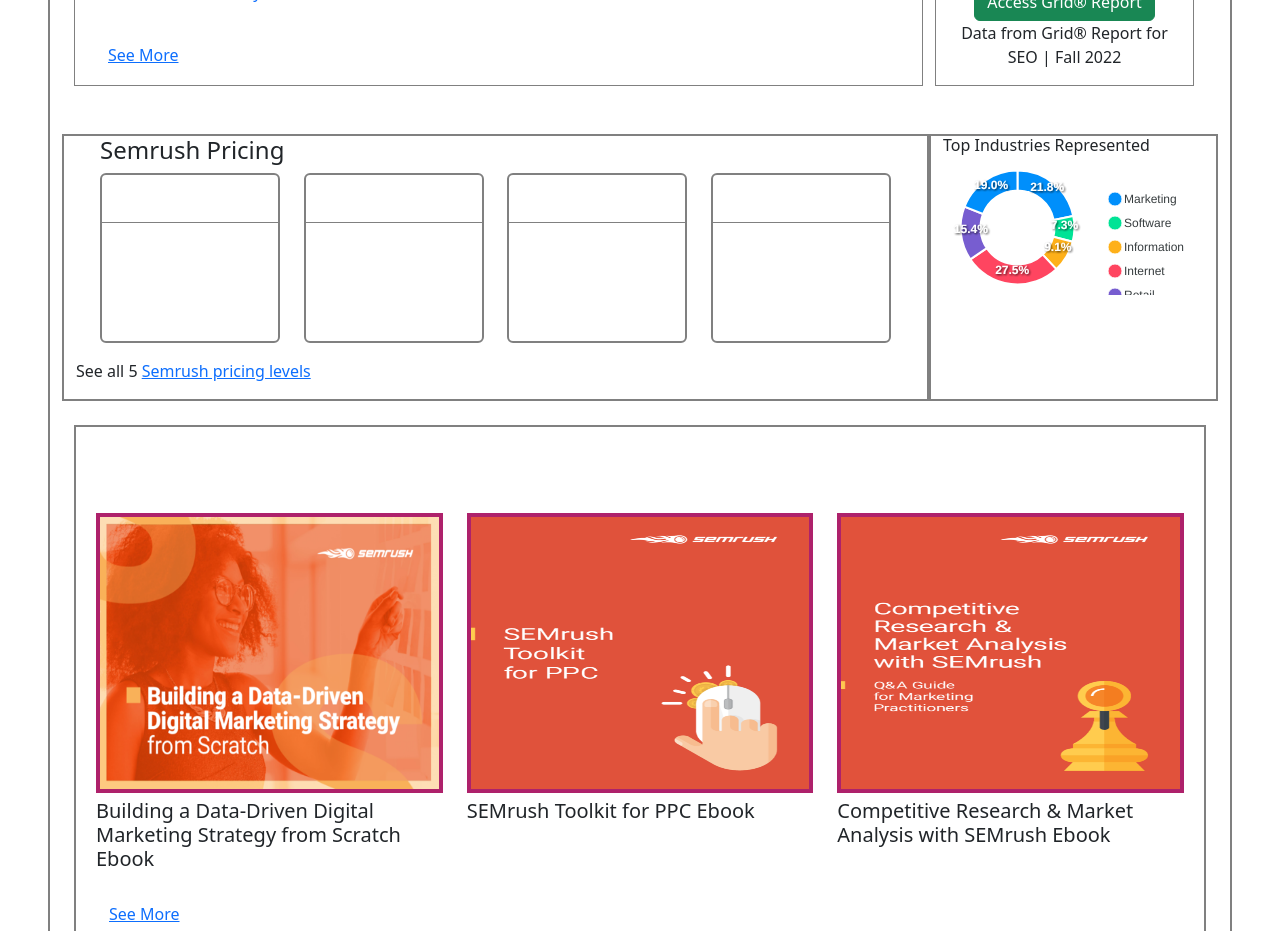
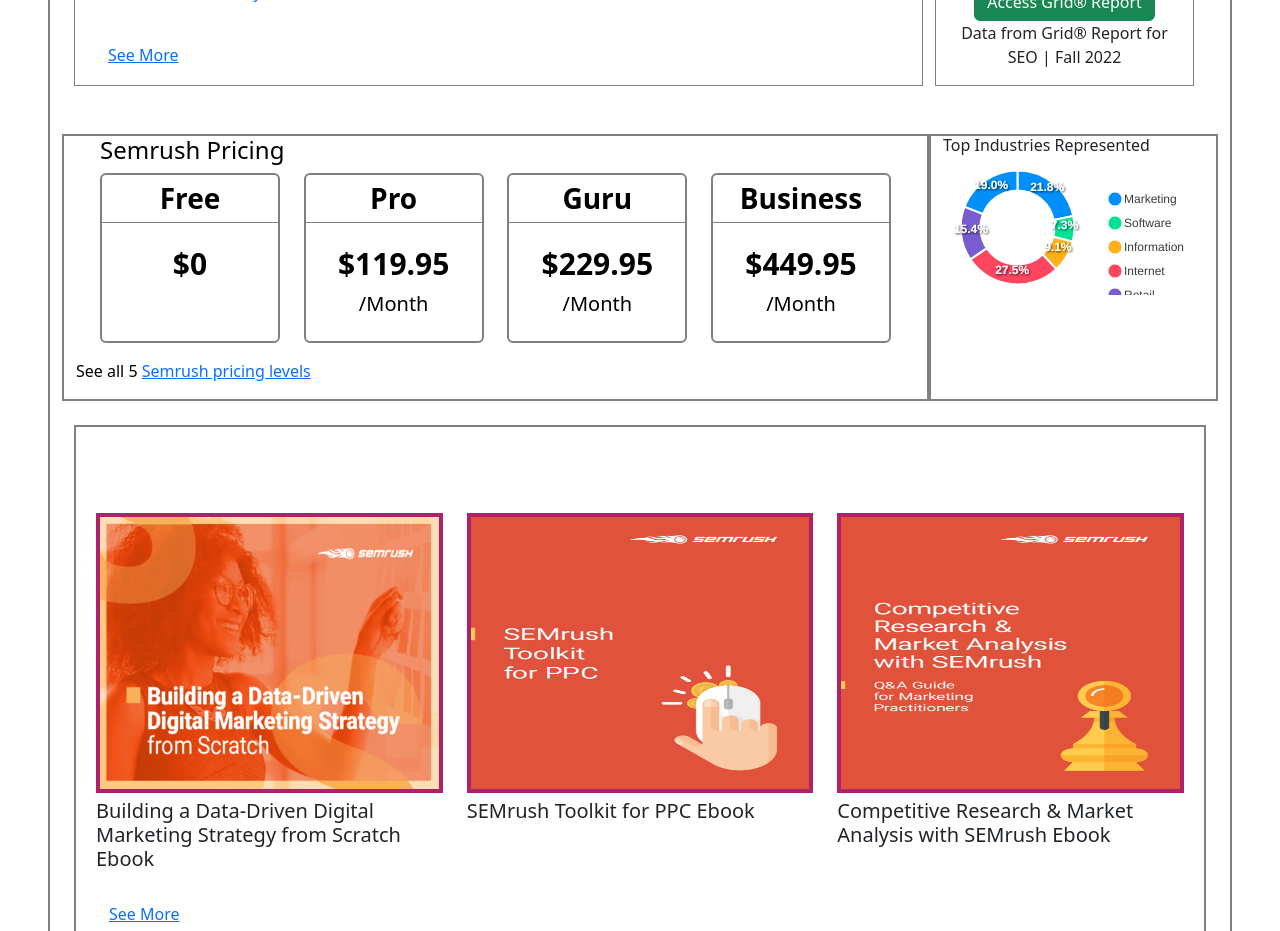
Before and after one commit to Shuvoghosh7/personal_website, a React (Create React App) app: page / in a window 1280 px wide. Shown: the part 1080-2011 px from the top of the page. Built offline with nearby package versions, Linux system fonts and the light colour scheme.

Commit message:
update some code

```diff
--- a/src/component/SemrushPricing/SemrushPricing.css
+++ b/src/component/SemrushPricing/SemrushPricing.css
@@ -1,21 +1,26 @@
 .Semrush_Pricing{
     border: 2px solid gray;
+    color: black;
 }
 
 .card{
     width: 180px;
     border: 2px solid gray;
+    color: black;
 }
 .card-title{
     text-align: center;
     border-bottom: 1px solid gray;
     padding: 7px;
+    color: black;
+
 }
 .price{
     text-align: center;
     padding: 15px;
     font-size: 30px;
     font-weight: bolder;
+    color: black;
 }
 .month{
     font-size: 20px;
```
